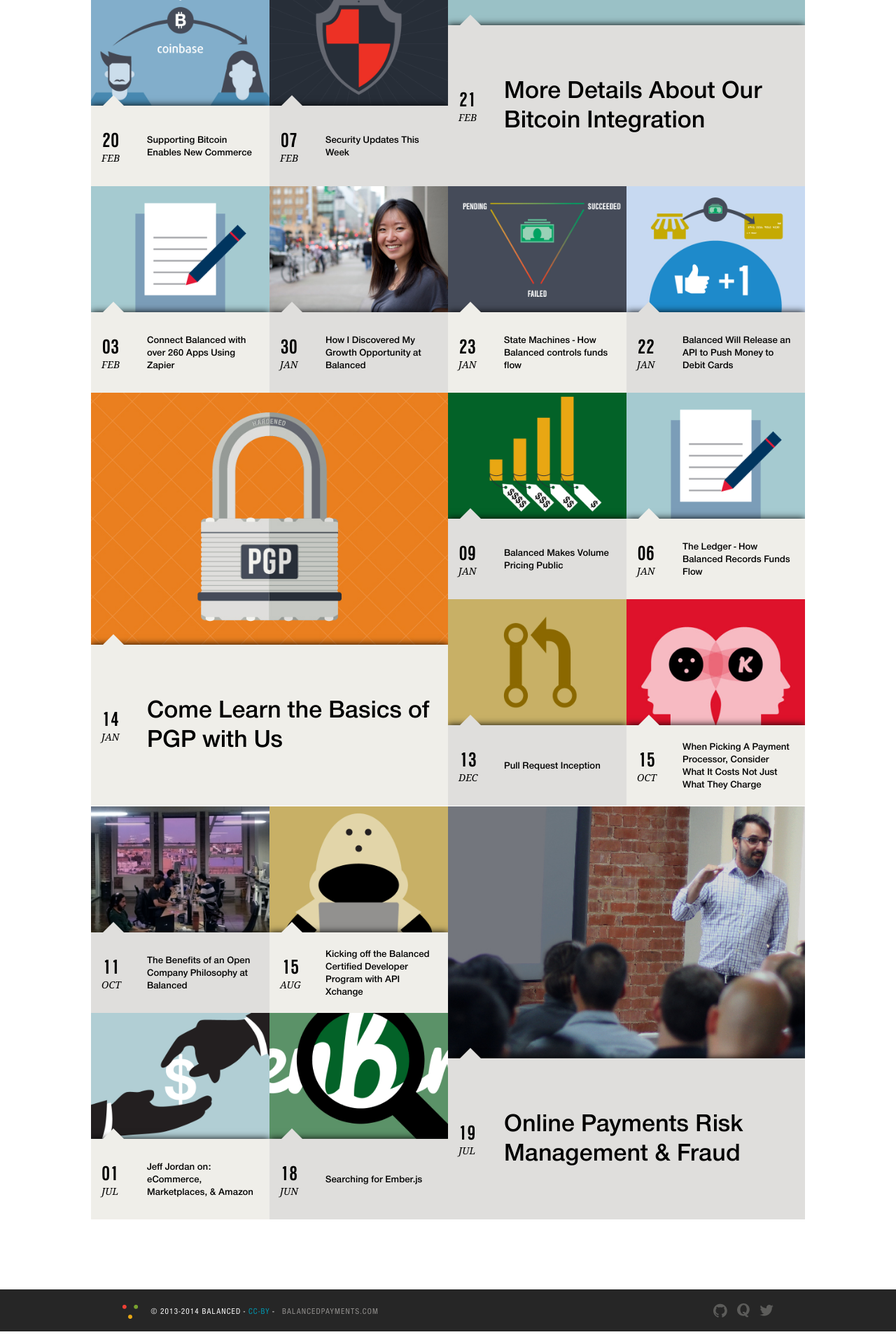
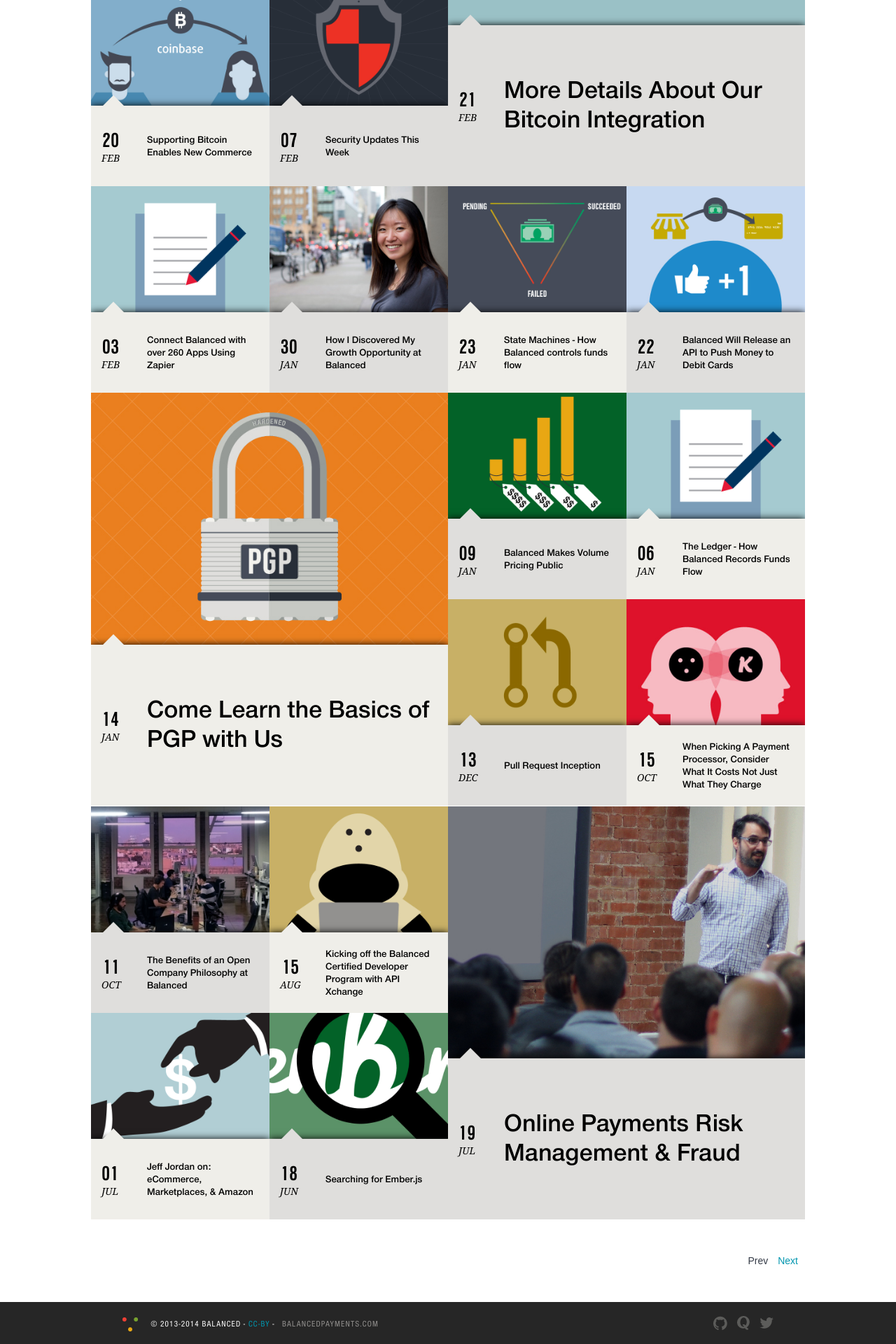
Before and after one commit to balanced/balanced.github.com, a Jekyll site: the page built from index.html, in a window 1280 px wide. Shown: the part 1195-3115 px from the top of the page at 70% size. Built offline with Jekyll 4.4.1, drawn with Linux system fonts in a browser that asks for light colours; nearby versions of some CDN libraries; the list of posts is cut into pages by our own code.

Commit message:
Add pagination and backfill generic cover images to old posts

```diff
--- a/_config.yml
+++ b/_config.yml
@@ -8,7 +8,10 @@
 permalink: /:title
 
 lsi: false
-paginate: 5
+paginate: 24
+
+generic_cover_image: /img/blogimages/generic-cover.jpg
+generic_image: /img/blogimages/generic.jpg
 
 exclude:
 - CNAME
--- a/_includes/post-article-detail.html
+++ b/_includes/post-article-detail.html
@@ -3,11 +3,9 @@
 {% endif %}
 
 <header id="article-mast">
-  {% if post.image %}
   <div id="mast-img">
-    <img class="img-responsive" src="{{ post.cover_image }}">
+    <img class="img-responsive" src="{% if post.cover_image %}{{ post.cover_image }}{% else %}{{site.generic_cover_image}}{% endif %}">
   </div>
-  {% endif %}
 
   <div id="mast-copy">
     <h1 id="article-title">
--- a/_includes/post-list-featured.html
+++ b/_includes/post-list-featured.html
@@ -1,10 +1,8 @@
 <article class="item" id="list-item-featured">
   <a href="{{ post.url }}" rel="bookmark">
-    {% if post.image %}
     <div class="list-item-img" id="feat-img">
-      <img class="img-responsive" src="{{ post.cover_image }}" alt="{{ post.image_alt }}">
+      <img class="img-responsive" src="{% if post.cover_image %}{{ post.cover_image }}{% else %}{{site.generic_cover_image}}{% endif %}" alt="{{ post.image_alt }}">
     </div>
-    {% endif %}
     <div class="list-item-copy" id="feat-headline">
       <h2 class="entry-title">
         {{ post.title }}
--- a/_includes/post-list-item.html
+++ b/_includes/post-list-item.html
@@ -1,10 +1,8 @@
 <article class="item masonry-item">
   <a href="{{ post.url }}">
-    {% if post.image %}
     <div class="list-item-img">
-      <img class="img-responsive" src="{{ post.image }}" alt="{{ post.image_alt }}">
+      <img class="img-responsive" src="{% if post.image %}{{ post.image }}{% else %}{{site.generic_image}}{% endif %}" alt="{{ post.image_alt }}">
     </div>
-    {% endif %}
     <div class="list-item-copy">
       <div class="vertCent-parent">
         <h2 class="vertCent-child">{{ post.title }}</h2>
--- a/index.html
+++ b/index.html
@@ -15,7 +15,7 @@
   </nav>
 
 
-  {% for post in site.posts limit: 24 %}
+  {% for post in paginator.posts %}
     {% if forloop.first %}
       {% include post-list-featured.html %}
       <div id="masonry">
@@ -28,4 +28,19 @@
     {% endif %}
   {% endfor %}
 
+  {% if paginator.total_pages > 1 %}
+  <div class="pagination">
+    {% if paginator.previous_page %}
+      <a href="{{ paginator.previous_page_path | prepend: site.baseurl | replace: '//', '/' }}">Prev</a>
+    {% else %}
+      <span>Prev</span>
+    {% endif %}
+
+    {% if paginator.next_page %}
+      <a href="{{ paginator.next_page_path | prepend: site.baseurl | replace: '//', '/' }}">Next</a>
+    {% else %}
+      <span>Next</span>
+    {% endif %}
+  </div>
+  {% endif %}
 </div>
--- a/less/style.css
+++ b/less/style.css
@@ -616,9 +616,17 @@
 #yearfilter #filter-options a:hover {
   color: #000;
 }
+.pagination {
+  margin-bottom: 50px;
+  float: right;
+}
+.pagination a,
+.pagination span {
+  margin-right: 10px;
+}
 #masonry {
   width: 100%;
-  margin-bottom: 100px;
+  margin-bottom: 50px;
 }
 #masonry:before,
 #masonry:after {
```
Also changed, not shown: less/style.less (+9 -2 lines).
